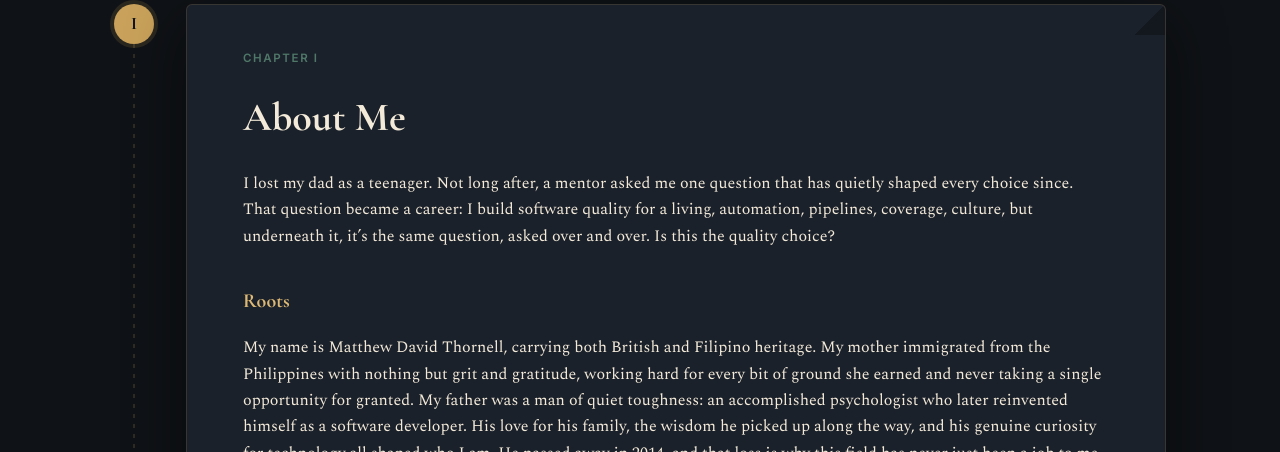
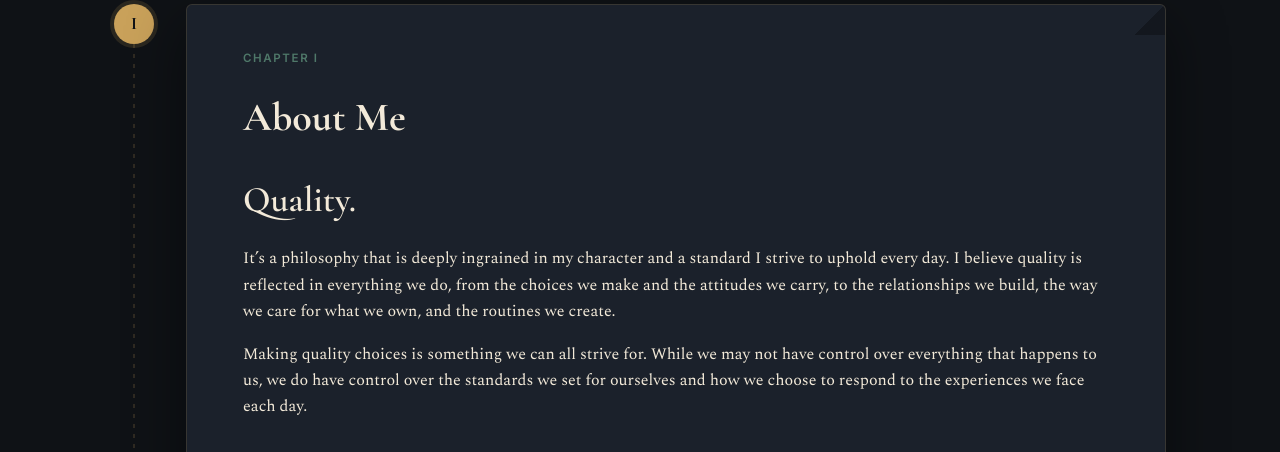
Before and after one commit to MatthewDThornell/mdtqualityadventures, a website built with Vite: page index.html in a window 1280 px wide. Shown: the part 885-1337 px from the top of the page. Built offline with nearby package versions, Linux system fonts and the light colour scheme.

Commit message:
Rewrite About Me opening as a philosophy statement on quality
Replaced the "I lost my dad..." hook (that story now lives in the
Roots section below) with a standalone "Quality." lede followed by
two paragraphs on what quality means as a personal philosophy, not
tied to any one event.

```diff
--- a/index.html
+++ b/index.html
@@ -75,12 +75,18 @@
           <div class="page page-wide">
             <p class="chapter-label">Chapter I</p>
             <h2>About Me</h2>
+            <p class="origin-lede">Quality.</p>
             <p>
-              I lost my dad as a teenager. Not long after, a mentor asked me one question that
-              has quietly shaped every choice since. That question became a career: I build
-              software quality for a living, automation, pipelines, coverage, culture, but
-              underneath it, it&rsquo;s the same question, asked over and over. Is this the
-              quality choice?
+              It&rsquo;s a philosophy that is deeply ingrained in my character and a standard I
+              strive to uphold every day. I believe quality is reflected in everything we do,
+              from the choices we make and the attitudes we carry, to the relationships we
+              build, the way we care for what we own, and the routines we create.
+            </p>
+            <p>
+              Making quality choices is something we can all strive for. While we may not
+              have control over everything that happens to us, we do have control over the
+              standards we set for ourselves and how we choose to respond to the experiences
+              we face each day.
             </p>
 
             <h3 class="origin-subhead">Roots</h3>
--- a/src/style.css
+++ b/src/style.css
@@ -541,6 +541,14 @@ a:hover {
   font-size: 1.25rem;
   color: var(--brass-bright);
   margin: 2.25rem 0 1rem;
+}
+
+.origin-lede {
+  font-family: var(--font-display);
+  font-size: 2.25rem;
+  font-weight: 600;
+  color: var(--parchment);
+  margin: 0 0 1rem;
 }
 
 .origin-motto {
```
